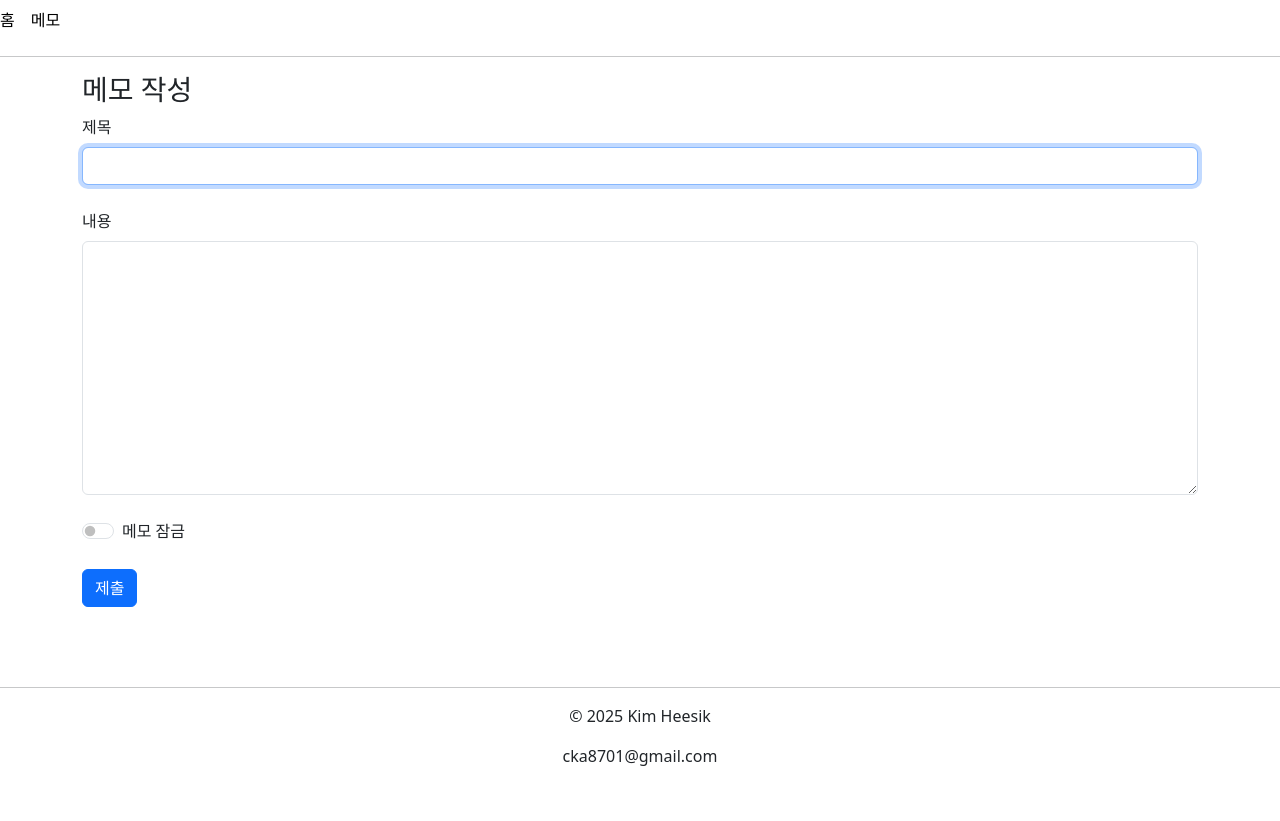
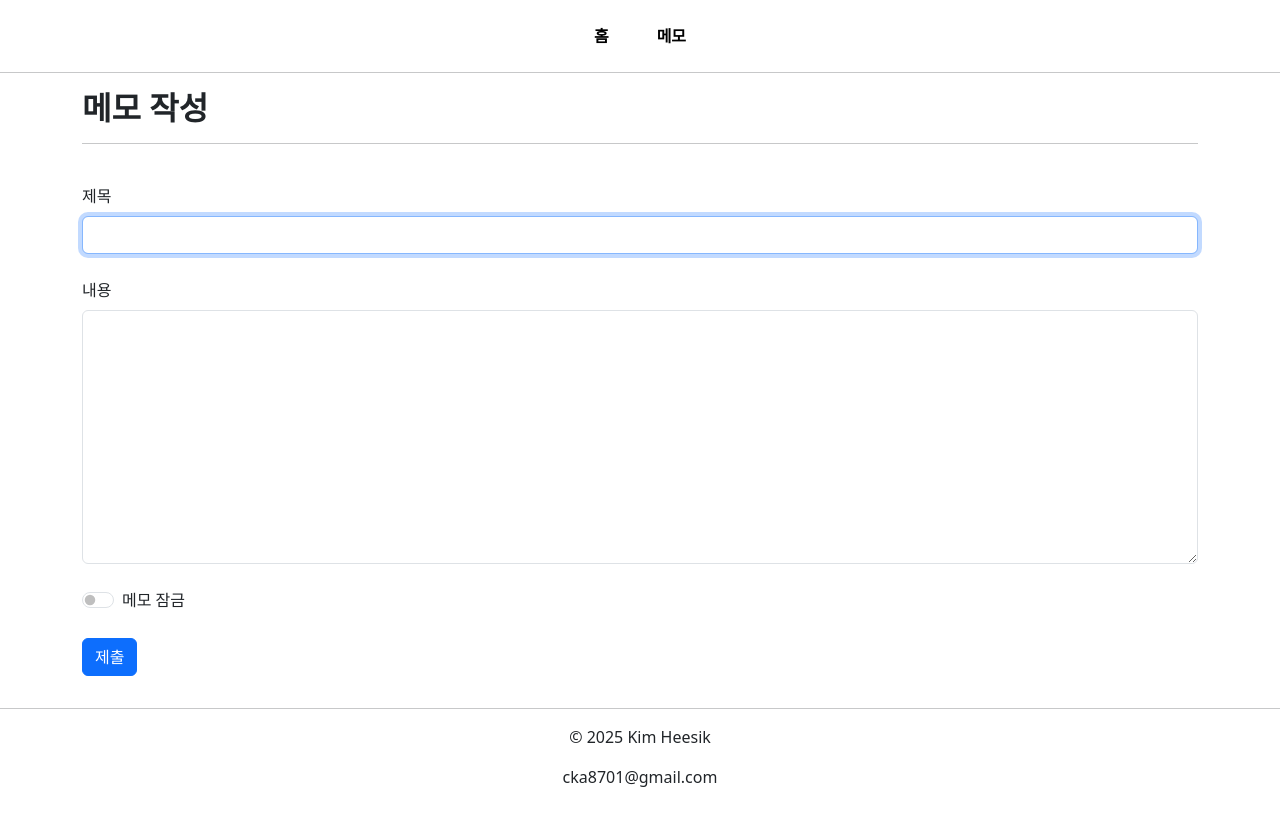
Before and after one commit to heesik03/Dongyang-FrontExam, a React (Vite) app in the folder Front-end/: page /note/write in a window 1280 px wide. Before the commit the page ends 800 px from the top, so only its background shows below. Built offline with nearby package versions, Linux system fonts and the light colour scheme.

Commit message:
bootstrap, css 스타일 변경, 메모 15자 이상 ... 대체 추가

```diff
--- a/Front-end/db.json
+++ b/Front-end/db.json
@@ -65,6 +65,20 @@
       "title": "스타벅스에서 코딩",
       "content": "코딩 중...",
       "timestamp": "2025. 5. 24. 오전 9:56:45"
+    },
+    {
+      "id": "541c",
+      "title": "편의점은 역시 GS",
+      "content": "편의점은 역시 GS",
+      "password": null,
+      "timestamp": "2025. 5. 26. 오전 9:24:10"
+    },
+    {
+      "id": "1376",
+      "title": "15자이상이되면어떻게될지너무궁금해서테스트를",
+      "content": "15자이상이되면어떻게될지너무궁금해서테스트를해보겠습니다",
+      "password": null,
+      "timestamp": "2025. 5. 26. 오전 9:24:32"
     }
   ]
 }
--- a/Front-end/src/Style.css
+++ b/Front-end/src/Style.css
@@ -9,25 +9,19 @@ ul {
     padding:0;
 }
 
-header li {
-    margin: 0 16px 0 0;
-    padding: 0 0 0 0;
-    border : 0;
-    float: left;
-}
-
 #calendar th, td {
     padding-right : 2vw;
 }
 
 #read-content {
-    margin-top: 7vw;
-    margin-bottom: 7vw;
+    margin-top: 5vw;
+    margin-bottom: 5vw;
 }
 
-.header-item:hover {
-    color : blue;
-    text-decoration: underline;
+header li:hover {
+  color: #1835D0 !important;
+  text-decoration: underline;
+  text-decoration-thickness: 5px; /* 원하는 굵기로 조절 (기본은 1px) */
 }
 
 .calendar-item:hover {
--- /dev/null
+++ b/Front-end/src/componets/PageMainTitle.jsx
@@ -0,0 +1,11 @@
+const PageMainTitle = ({title}) => {
+    return (
+        <>
+            <h2 style={{fontWeight : "bold"}}>{title}</h2>
+            <hr />
+            <br />
+        </>
+    )
+}
+
+export default PageMainTitle;
--- a/Front-end/src/componets/layouts/Header.jsx
+++ b/Front-end/src/componets/layouts/Header.jsx
@@ -1,4 +1,4 @@
-import Linkli from "../LinkLi"
+import Linkli from "./Linkli"
 
 const Header = () => {
     const headerList = [
@@ -14,8 +14,8 @@ const Header = () => {
 
     return (
         <header>
-            <nav className="navbar">
-                <ul>
+            <nav className="navbar justify-content-center mt-3">
+                <ul className="list-unstyled d-flex">
                 {
                     headerList.map( list => (
                         <Linkli key={list.label} link={list.link} label={list.label} />
--- a/Front-end/src/componets/Linkli.jsx
+++ b/Front-end/src/componets/layouts/Linkli.jsx
@@ -3,7 +3,7 @@ import { Link } from "react-router-dom";
 const Linkli = ({link, label}) => {
     return (
         <Link to={link}>
-            <li className="header-item">
+            <li className="mx-4" style={{fontWeight : "bold"}}>
                 {label}
             </li>
         </Link>
--- a/Front-end/src/componets/note/NoteWriteBody.jsx
+++ b/Front-end/src/componets/note/NoteWriteBody.jsx
@@ -34,7 +34,7 @@ const NoteWriteBody = ({onSubmit, noteData, setNoteData }) => {
                 id="note-title"
                 name={"title"}
                 value={noteData.title}
-                onChange={onChange} />
+                onChange={onChange} required />
             <br />
 
             <label className="form-label"
@@ -46,7 +46,7 @@ const NoteWriteBody = ({onSubmit, noteData, setNoteData }) => {
                 name={"content"}
                 rows="10"
                 value={noteData.content}
-                onChange={onChange} />
+                onChange={onChange} required />
             <br />
 
             <div className="form-check form-switch">
--- a/Front-end/src/pages/Home.jsx
+++ b/Front-end/src/pages/Home.jsx
@@ -80,7 +80,8 @@ function Home() {
     return (
         <main className="container">
             <section>
-                <h3>캘린더</h3>
+                <h2 style={{fontWeight : "bold"}}>캘린더</h2>
+                <hr />
                 <br />
 
                 <h4>{`🗓 ${now.getFullYear()}년 ${now.getMonth()+1}월 ${now.getDate()}일`}</h4>
--- a/Front-end/src/pages/Note.jsx
+++ b/Front-end/src/pages/Note.jsx
@@ -2,6 +2,7 @@ import { useState, useEffect } from "react";
 import { Link } from "react-router-dom";
 import axios from 'axios';
 import useTitle from "../hooks/useTitle";
+import PageMainTitle from "../componets/PageMainTitle";
 
 function Note() {
     const [ noteList, setNoteList ] = useState([]);
@@ -34,8 +35,8 @@ function Note() {
 
     return (
         <main className="container">
-            <h1>Note입니다.</h1>
-            <br />
+            <PageMainTitle title={"노트"} />
+
             <Link to="/note/write">
                 <button className="btn btn-primary">작성</button>
             </Link>
@@ -48,7 +49,16 @@ function Note() {
                     noteList?.map(note => (
                         <li key={note.id} className="note-item">
                             <Link to={`/note/${note.id}`}>
-                                <p>{note.password && "🔒"} {note.title}</p>
+                                <p>
+                                {note.password && "🔒"}
+
+                                {note.title.length > 15 ? ( // 제목이 16자 이상이라면
+                                    <>
+                                        {note.title.slice(0, 14)}
+                                        <span style={{ fontSize: "1.5em", fontWeight: "bold" }}> · · · </span>
+                                    </>
+                                ) : note.title}
+                                </p>
                                 <small>{note.timestamp}</small>
                             </Link>
                             <button className="btn btn-outline-danger btn-sm ms-2"
--- a/Front-end/src/pages/NoteRead.jsx
+++ b/Front-end/src/pages/NoteRead.jsx
@@ -2,6 +2,7 @@ import { useState, useEffect } from "react";
 import { useParams, Link } from 'react-router-dom';
 import axios from 'axios';
 import useTitle from "../hooks/useTitle";
+import PageMainTitle from "../componets/PageMainTitle";
 import NotePasswordArea from "../componets/note/NotePasswordArea";
 import NoteArticleArea from "../componets/note/NoteArticleArea";
 
@@ -32,6 +33,7 @@ function NoteRead() {
 
     return (
         <main className="container">
+            <PageMainTitle title={"메모 읽기"} />
         {
             note[0]?.password ? ( // 비밀번호가 존재할 경우
                 note[0].password === notePassword ? ( // 비밀번호 체크
--- a/Front-end/src/pages/NoteUpdate.jsx
+++ b/Front-end/src/pages/NoteUpdate.jsx
@@ -2,6 +2,7 @@ import { useState } from "react";
 import { useNavigate, useParams } from "react-router-dom";
 import axios from "axios";
 import useTitle from "../hooks/useTitle";
+import PageMainTitle from "../componets/PageMainTitle";
 import NoteWriteBody from "../componets/note/NoteWriteBody";
 
 function NoteUpdate() {
@@ -40,7 +41,7 @@ function NoteUpdate() {
 
     return (
         <main className="container">
-            <h3>메모 수정</h3>
+            <PageMainTitle title={"메모 수정"} />
             <NoteWriteBody onSubmit={(e) => updateNote(e)}
                 noteData={noteData}
                 setNoteData={setNoteData} />
--- a/Front-end/src/pages/NoteWrite.jsx
+++ b/Front-end/src/pages/NoteWrite.jsx
@@ -2,6 +2,7 @@ import { useState } from "react";
 import { useNavigate } from "react-router-dom";
 import axios from "axios";
 import useTitle from "../hooks/useTitle";
+import PageMainTitle from "../componets/PageMainTitle";
 import NoteWriteBody from "../componets/note/NoteWriteBody";
 
 function NoteWrite() {
@@ -37,7 +38,7 @@ function NoteWrite() {
 
     return (
         <main className="container">
-            <h3>메모 작성</h3>
+            <PageMainTitle title={"메모 작성"} />
             <NoteWriteBody onSubmit={(e) => onSubmitNote(e)}
                 noteData={noteData}
                 setNoteData={setNoteData} />
```
